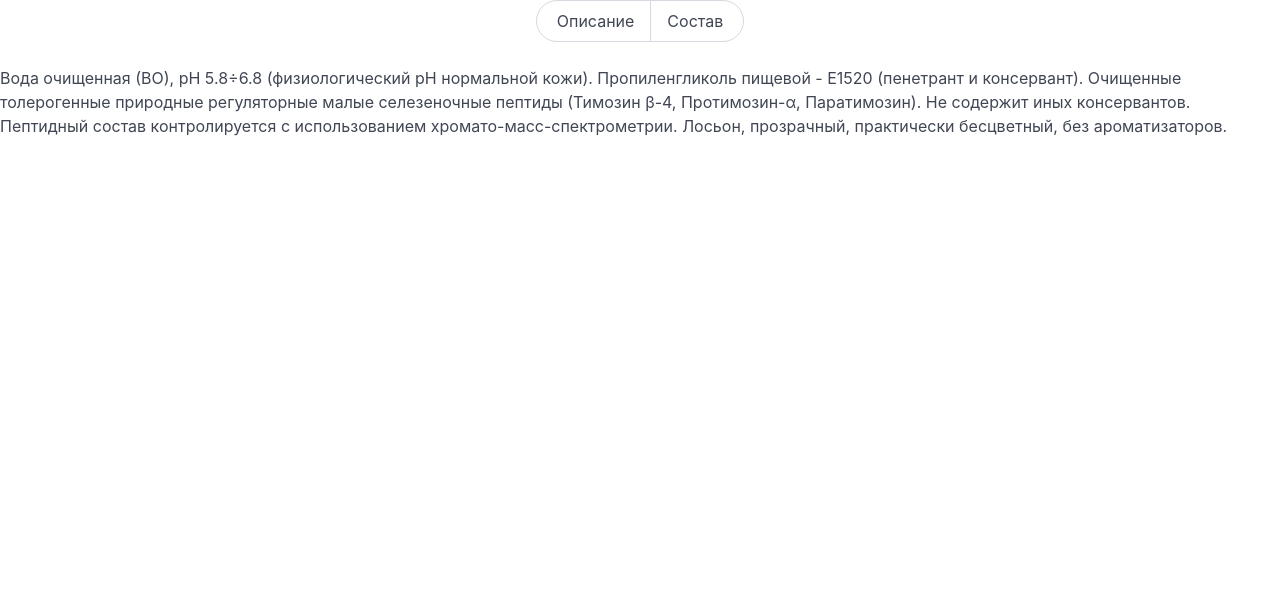
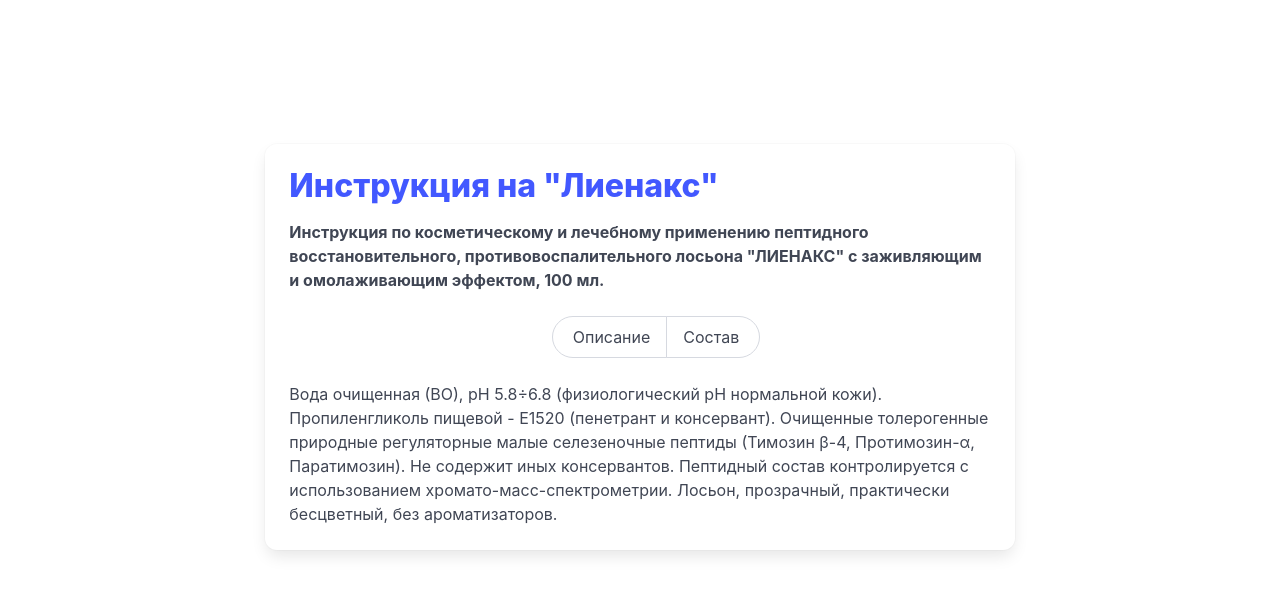
Before and after one commit to w3craft/lienax, a Jekyll site: the page built from инструкция/_posts/2025-02-22-состав.md, in a window 1280 px wide. Shown: the top 595 px of the page. Built offline with Jekyll 4.4.1, drawn with Linux system fonts in a browser that asks for light colours.

Commit message:
modified:   _layouts/post.html

```diff
--- a/_layouts/post.html
+++ b/_layouts/post.html
@@ -1,18 +1,38 @@
 ---
 layout: base
 ---
-
+<section class="hero is-medium">
+    <div class="hero-body">
+        <div class="columns is-centered">
+            <div class="column is-8">
+                <div class="card">
+                    <div class="card-content">
+                        <div class="content">
+                            <h1 class=" has-text-link">
+                                Инструкция на "Лиенакс"
+                            </h1>
+                            <b>Инструкция по косметическому и лечебному применению пептидного
+                                восстановительного,
+                                противовоспалительного
+                                лосьона "ЛИЕНАКС" с заживляющим и омолаживающим эффектом, 100 мл.</b><br><br>
                             <div class="tabs is-toggle is-toggle-rounded is-centered">
 
                                 <ul>
                                     {% for item in site.data.instruction %}
                                     <li {% if page.url==item.link %} class="is-active"  {% endif %}>
-
                                         <a href="{{ item.link }}">{{ item.name }}
                                         </a>
-
                                     </li>
                                     {% endfor %}
                                 </ul>
                             </div>
+                        </div>
+                        <article class="content">
                             {{ content }}
+                        </article>
+                    </div>
+                </div>
+            </div>
+        </div>
+    </div>
+</section>
```
Also changed, not shown: _includes/instruction.html (deleted, +0 -37 lines), инструкция/_posts/2025-02-22-состав.md (+2 -2 lines). Lines whose indentation alone changed are shown as unchanged.
